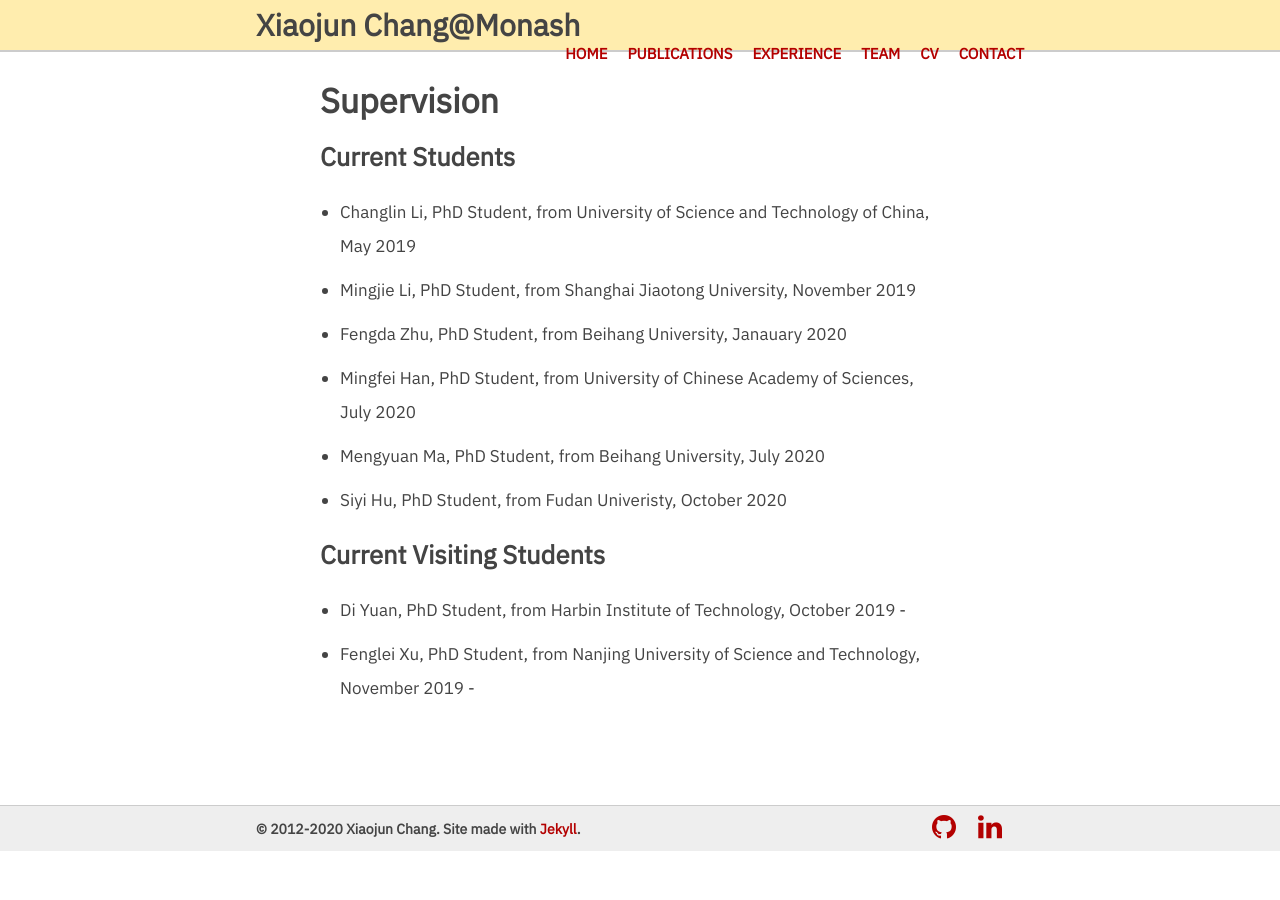
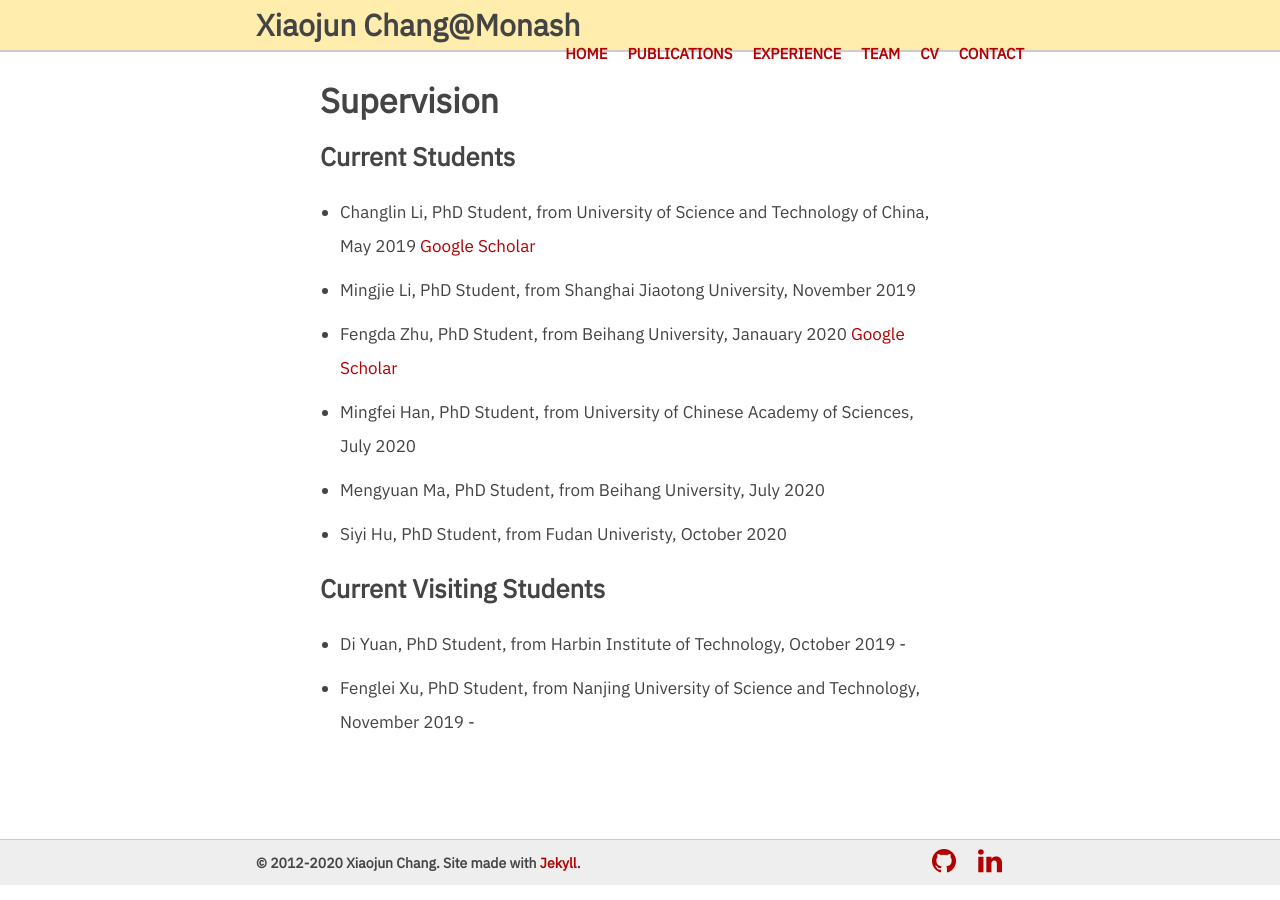
Before and after one commit to zhihuilics/xiaojun-chang.github.io, a Jekyll site: the page built from _pages/my-team.md, in a window 1280 px wide. Built offline with Jekyll 4.4.1, drawn with Linux system fonts in a browser that asks for light colours; nearby versions of some CDN libraries; a style sheet for code colours, icons or effects is not loaded.

Commit message:
Update my-team.md

```diff
--- a/_pages/my-team.md
+++ b/_pages/my-team.md
@@ -11,9 +11,9 @@ permalink: /my-team
 # Supervision
 
 ## Current Students
-- Changlin Li, PhD Student, from University of Science and Technology of China, May 2019
+- Changlin Li, PhD Student, from University of Science and Technology of China, May 2019 [Google Scholar](http://scholar.google.com/citations?user=RLAgwBkAAAAJ&hl=en){:target="_blank"}
 - Mingjie Li, PhD Student, from Shanghai Jiaotong University, November 2019
-- Fengda Zhu, PhD Student, from Beihang University, Janauary 2020
+- Fengda Zhu, PhD Student, from Beihang University, Janauary 2020 [Google Scholar](http://scholar.google.com/citations?user=MUNpAQIAAAAJ&hl=en){:target="_blank"}
 - Mingfei Han, PhD Student, from University of Chinese Academy of Sciences, July 2020
 - Mengyuan Ma, PhD Student, from Beihang University, July 2020
 - Siyi Hu, PhD Student, from Fudan Univeristy, October 2020
```
